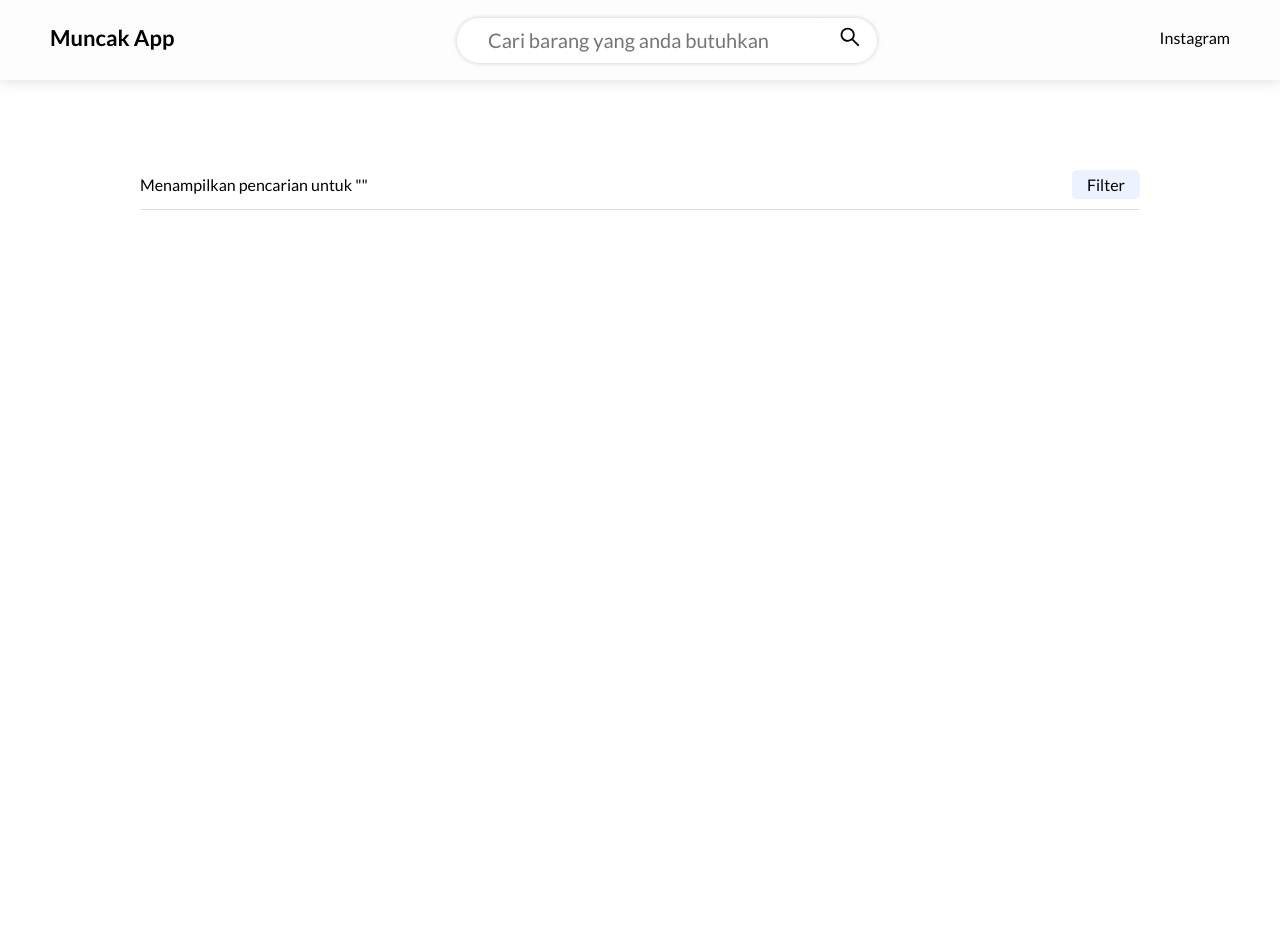
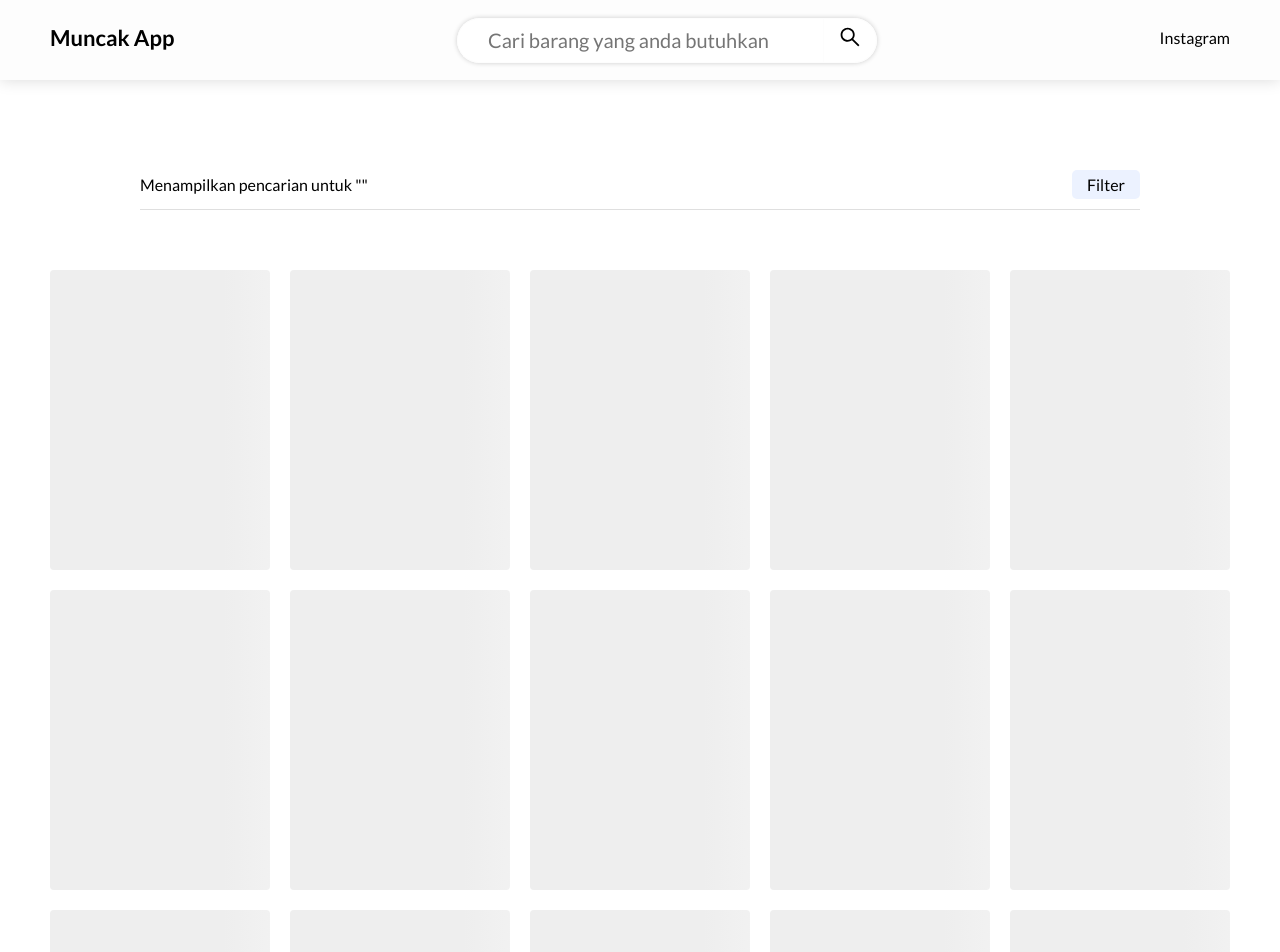
Before and after one commit to febriliankr/muncax, a Next.js app: page /search in a window 1280 px wide. Shown: the top 952 px of the page. Built offline with nearby package versions, Linux system fonts and the light colour scheme.

Commit message:
added react skeleton

```diff
--- a/package.json
+++ b/package.json
@@ -15,6 +15,7 @@
     "react": "17.0.1",
     "react-dom": "17.0.1",
     "react-icons": "^3.11.0",
+    "react-loading-skeleton": "^2.1.1",
     "react-select": "^3.1.0"
   },
   "devDependencies": {
--- a/pages/search.tsx
+++ b/pages/search.tsx
@@ -1,6 +1,6 @@
 import React from "react";
 import { useRouter } from "next/router";
-
+import Skeleton from "react-loading-skeleton";
 function Search() {
   const router = useRouter();
   console.log(router.query);
@@ -14,6 +14,26 @@ function Search() {
         </p>
         <div className="filter">Filter</div>
       </div>
+      <div className="searchresult__box">
+        <Skeleton height={300} width={220} />
+        <Skeleton height={300} width={220} />
+        <Skeleton height={300} width={220} />
+        <Skeleton height={300} width={220} />
+        <Skeleton height={300} width={220} />
+        <Skeleton height={300} width={220} />
+        <Skeleton height={300} width={220} />
+        <Skeleton height={300} width={220} />
+        <Skeleton height={300} width={220} />
+        <Skeleton height={300} width={220} />
+        <Skeleton height={300} width={220} />
+        <Skeleton height={300} width={220} />
+        <Skeleton height={300} width={220} />
+        <Skeleton height={300} width={220} />
+        <Skeleton height={300} width={220} />
+        <Skeleton height={300} width={220} />
+        <Skeleton height={300} width={220} />
+        <Skeleton height={300} width={220} />
+      </div>
     </div>
   );
 }
--- a/styles/pages/search.scss
+++ b/styles/pages/search.scss
@@ -22,4 +22,15 @@
       }
     }
   }
+  .searchresult__box{
+    margin: 50px auto 0;
+    width: 100%;
+    max-height: 200px;
+    display: flex;
+    // justify-content: space-between;
+    flex-wrap: wrap;
+    .react-loading-skeleton{
+      margin: 10px;
+    }
+  }
 }
```
Also changed, not shown: 1 other file (tests, documents, lock files or other folders).
